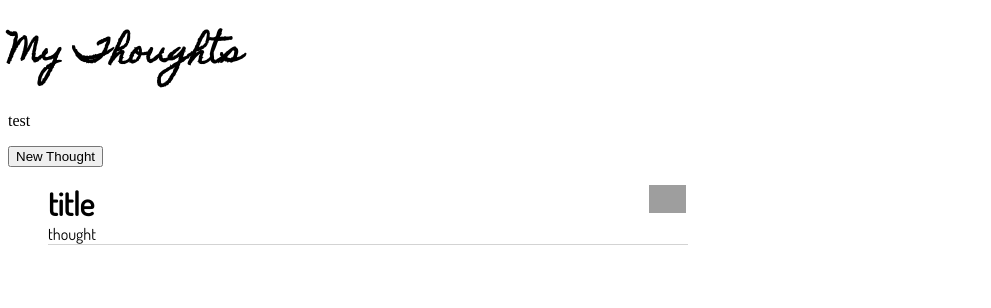
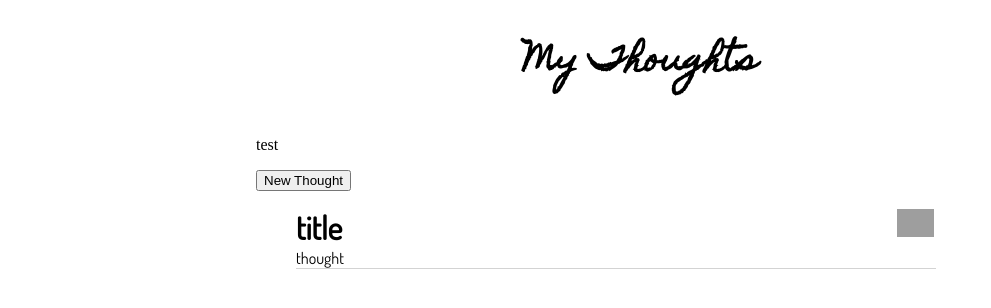
Before and after one commit to wayaway-jtm/angular-social-lab, an Angular app: page / in a window 1280 px wide. Shown: the top 308 px of the page, without its empty margins (0-991 px from the left). Built offline with nearby package versions, Linux system fonts and the light colour scheme; grey boxes are pictures that could not be loaded.

Commit message:
centered content

```diff
--- a/src/styles.css
+++ b/src/styles.css
@@ -6,3 +6,13 @@
 h1 {
     font-family: 'Homemade Apple', cursive;
 }
+
+body {
+    display: flex;
+    flex-direction: column;
+    align-items: center;
+}
+
+app-root {
+    width: 60vw;
+}
```
